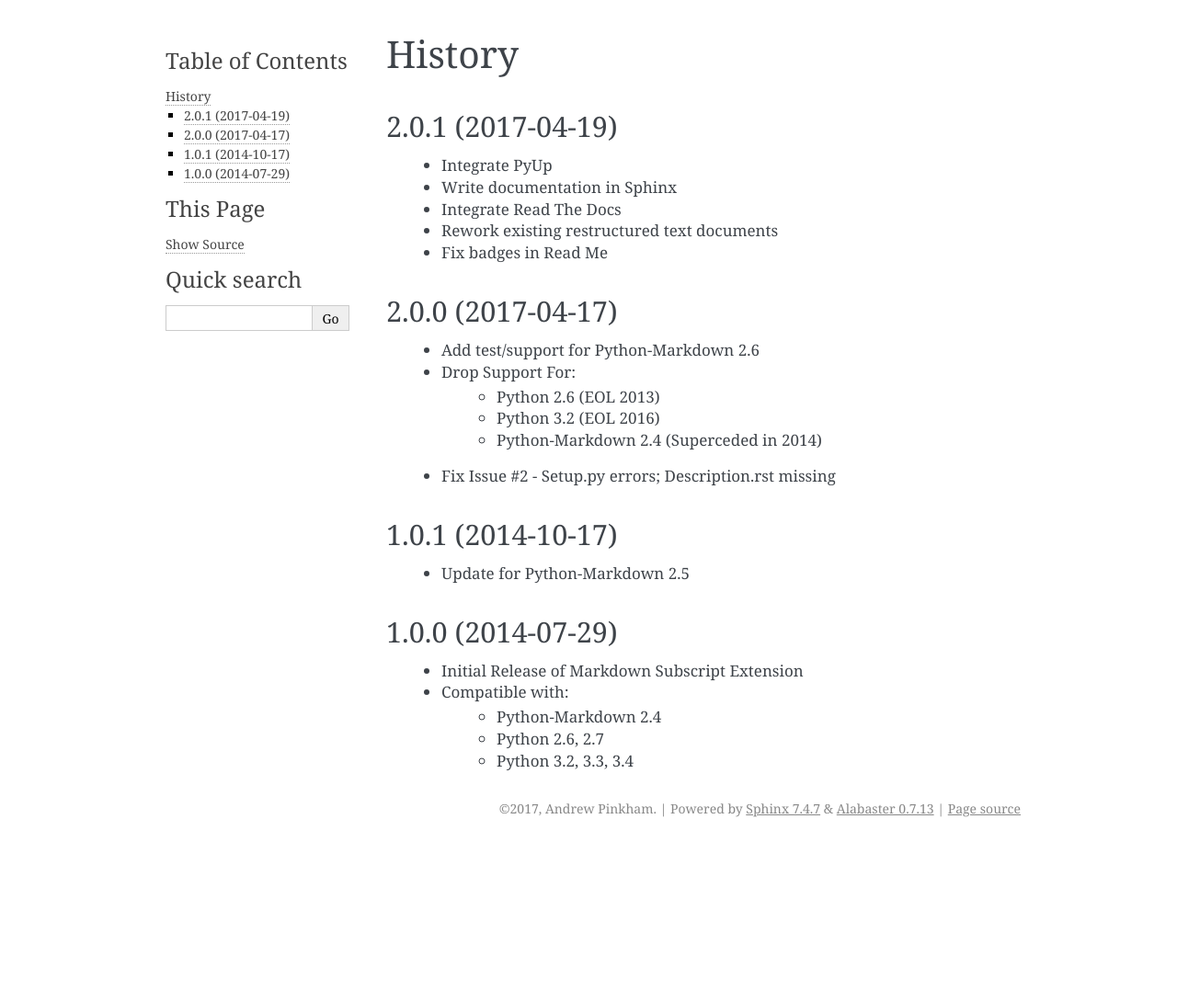
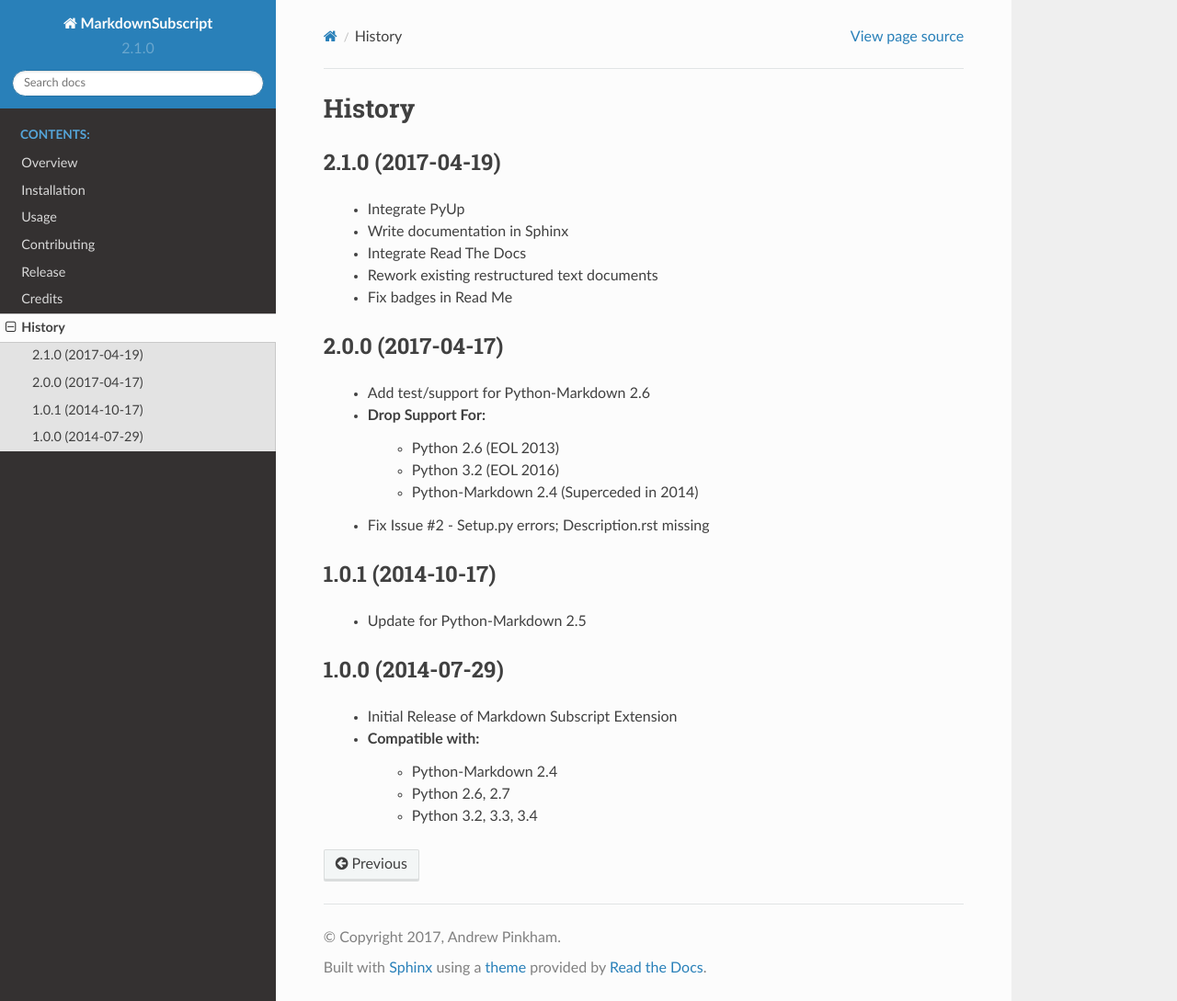
Before and after one commit to jambonrose/markdown_subscript_extension, a Sphinx documentation site: the page built from docs/history.rst, in a window 1280 px wide and 1089 px high. Shown: the whole window at 92% size. Built offline with Sphinx 7.4.7 and the Read the Docs theme 2.0.0, drawn with Linux system fonts in a browser that asks for light colours.

Commit message:
Fix Docs Theme and Release Version (#7)
* Fix version in History
* Use Read The Docs Theme for documentation
* Set PyUp schedule to run verification on Monday

```diff
--- a/HISTORY.rst
+++ b/HISTORY.rst
@@ -2,7 +2,7 @@
 History
 =======
 
-2.0.1 (2017-04-19)
+2.1.0 (2017-04-19)
 ------------------
     - Integrate PyUp
     - Write documentation in Sphinx
--- a/docs/conf.py
+++ b/docs/conf.py
@@ -20,6 +20,7 @@
 # import os
 # import sys
 # sys.path.insert(0, os.path.abspath('.'))
+import sphinx_rtd_theme
 
 
 # -- General configuration ------------------------------------------------
@@ -83,7 +84,8 @@ todo_include_todos = False
 # The theme to use for HTML and HTML Help pages.  See the documentation for
 # a list of builtin themes.
 #
-html_theme = 'alabaster'
+html_theme = "sphinx_rtd_theme"
+html_theme_path = [sphinx_rtd_theme.get_html_theme_path()]
 
 # Theme options are theme-specific and customize the look and feel of a theme
 # further.  For a list of options available for each theme, see the
```
Also changed, not shown: .pyup.yml, 1 other file.
